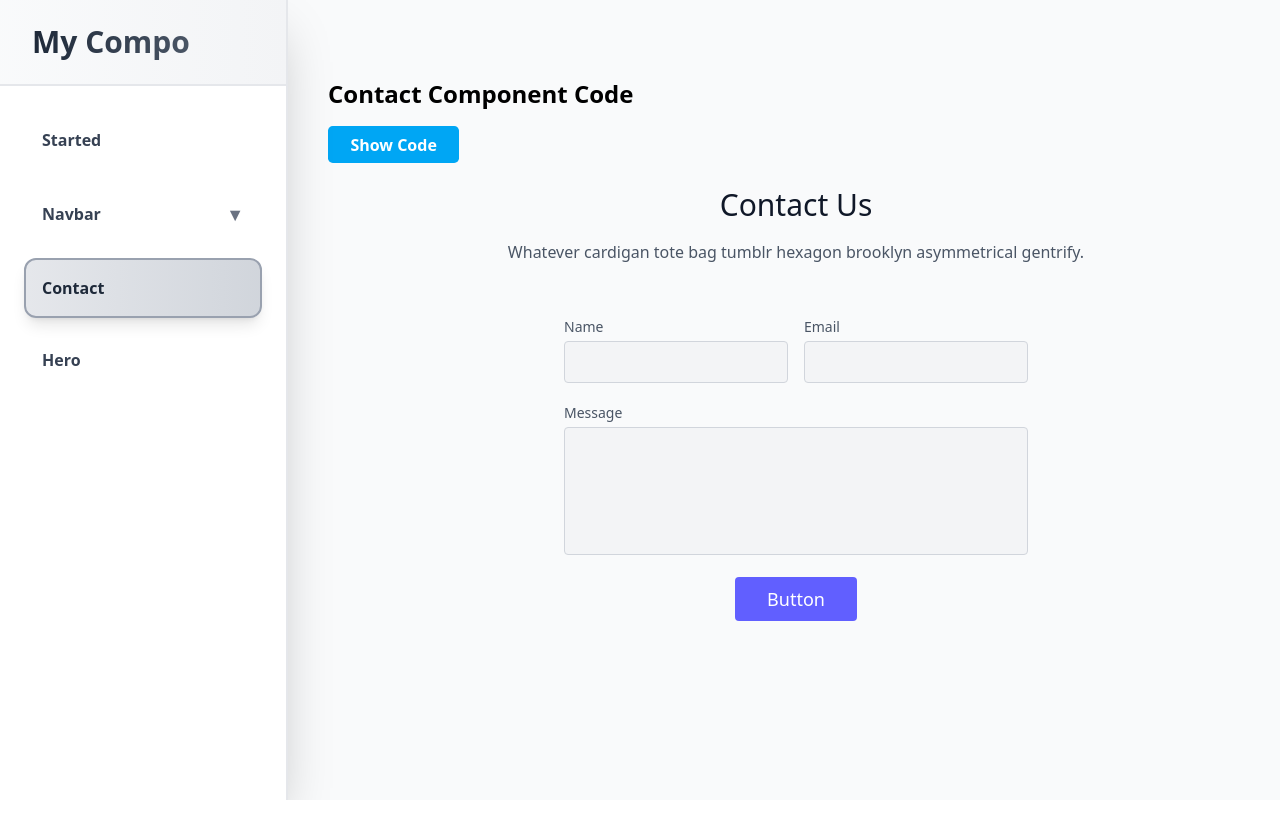
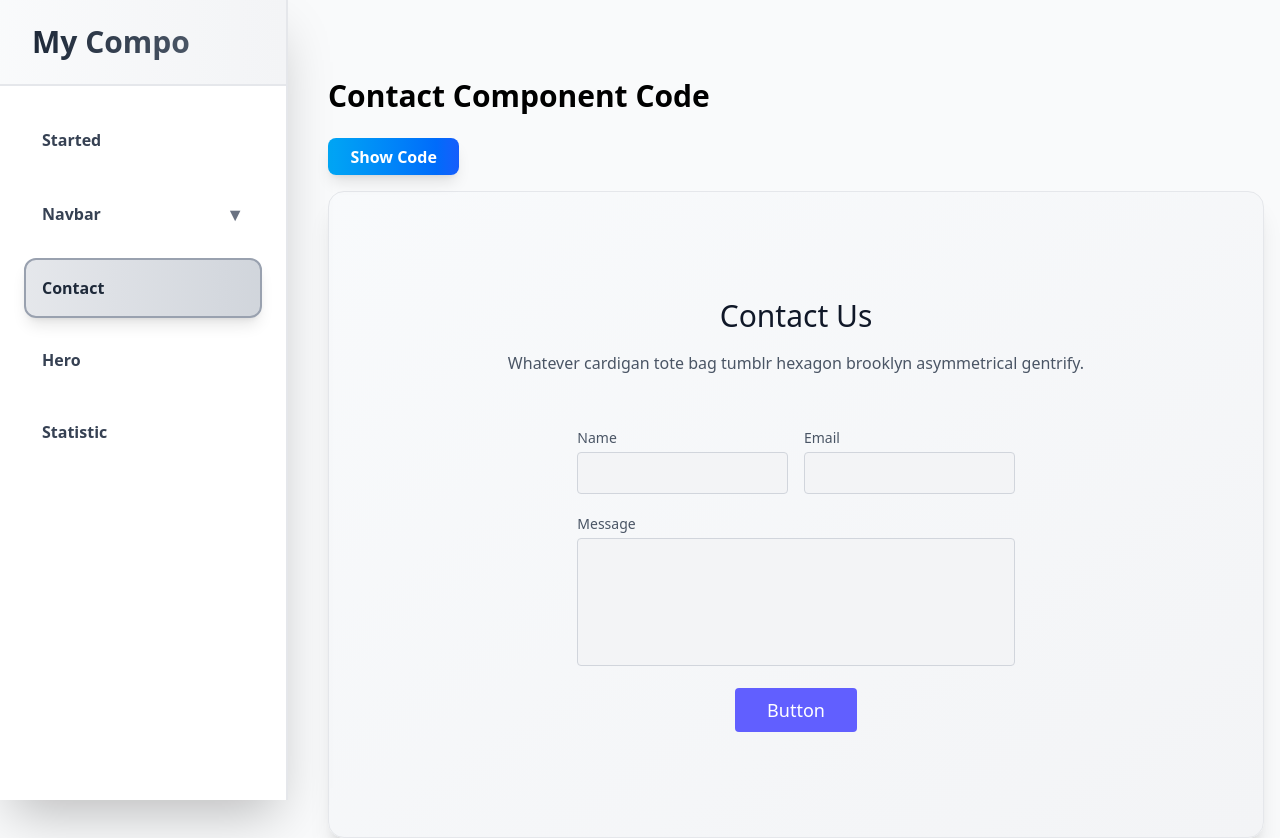
Before and after one commit to Lio3307/MyCompo-, a React (Vite) app: page /dashboard/contact in a window 1280 px wide. Before the commit the page ends 800 px from the top, so only its background shows below. Built offline with nearby package versions, Linux system fonts and the light colour scheme.

Commit message:
adding statistic component

```diff
--- a/src/App.tsx
+++ b/src/App.tsx
@@ -3,6 +3,7 @@
 import Home from "./pages/Home";
 import Contact from "./pages/Contact";
 import HeroSection from "./pages/HeroSection";
+import Statistic from "./pages/Statistic";
 
 function App() {
   return (
@@ -11,6 +12,7 @@
         <Route path="home" element={<Home />} />
         <Route path="contact" element={<Contact />} />
         <Route path="hero" element={<HeroSection />} />
+        <Route path="statistic" element={<Statistic />} />
       </Route>
     </Routes>
   );
--- a/src/components/ComponentHighlight.tsx
+++ b/src/components/ComponentHighlight.tsx
@@ -37,7 +37,7 @@
           />
       ) : (
         <div
-          className="bg-gradient-to-br from-slate-50 to-gray-100 rounded-2xl shadow-xl p-8 mx-4 border border-gray-200"
+          className="bg-gradient-to-br from-slate-50 to-gray-100 rounded-2xl shadow-xl p-[0.6rem] mx-4 border border-gray-200"
           dangerouslySetInnerHTML={{ __html: sourceCode }}
         />
       )}
--- a/src/components/Sidebar.tsx
+++ b/src/components/Sidebar.tsx
@@ -132,6 +132,21 @@
                 Hero
               </Link>
             </li>
+
+            <li>
+              <Link
+                to={"/dashboard/statistic"}
+                className={`block p-4 rounded-xl font-semibold text-gray-700 hover:bg-gradient-to-r hover:from-gray-100 hover:to-gray-200 transition-all duration-300 border-2 ${
+                  getPath === "statistic"
+                    ? "bg-gradient-to-r from-gray-200 to-gray-300 border-gray-400 shadow-lg text-gray-800"
+                    : "border-transparent hover:border-gray-300 hover:shadow-md"
+                }`}
+                onClick={() => setIsOpen(false)}
+              >
+                Statistic
+              </Link>
+            </li>
+
           </ul>
         </nav>
       </aside>
--- a/src/pages/Contact.tsx
+++ b/src/pages/Contact.tsx
@@ -1,38 +1,35 @@
-import { useState } from "react";
-import CodeHighlighter from "../components/CodeHiglighter";
+import ComponentHighlight from "../components/ComponentHighlight";
 
 const Contact = () => {
-  const [showCode, setShowCode] = useState<boolean>(false);
-
   const codeContact = `
-         <section className="text-gray-600 body-font relative">
-  <div className="container px-5 py-24 mx-auto">
-    <div className="flex flex-col text-center w-full mb-12">
-      <h1 className="sm:text-3xl text-2xl font-medium title-font mb-4 text-gray-900">Contact Us</h1>
-      <p className="lg:w-2/3 mx-auto leading-relaxed text-base">Whatever cardigan tote bag tumblr hexagon brooklyn asymmetrical gentrify.</p>
+         <section class="text-gray-600 body-font relative">
+  <div class="container px-5 py-24 mx-auto">
+    <div class="flex flex-col text-center w-full mb-12">
+      <h1 class="sm:text-3xl text-2xl font-medium title-font mb-4 text-gray-900">Contact Us</h1>
+      <p class="lg:w-2/3 mx-auto leading-relaxed text-base">Whatever cardigan tote bag tumblr hexagon brooklyn asymmetrical gentrify.</p>
     </div>
-    <div className="lg:w-1/2 md:w-2/3 mx-auto">
-      <div className="flex flex-wrap -m-2">
-        <div className="p-2 w-1/2">
-          <div className="relative">
-            <label  className="leading-7 text-sm text-gray-600">Name</label>
-            <input type="text" id="name" name="name" className="w-full bg-gray-100 bg-opacity-50 rounded border border-gray-300 focus:border-indigo-500 focus:bg-white focus:ring-2 focus:ring-indigo-200 text-base outline-none text-gray-700 py-1 px-3 leading-8 transition-colors duration-200 ease-in-out"/>
+    <div class="lg:w-1/2 md:w-2/3 mx-auto">
+      <div class="flex flex-wrap -m-2">
+        <div class="p-2 w-1/2">
+          <div class="relative">
+            <label  class="leading-7 text-sm text-gray-600">Name</label>
+            <input type="text" id="name" name="name" class="w-full bg-gray-100 bg-opacity-50 rounded border border-gray-300 focus:border-indigo-500 focus:bg-white focus:ring-2 focus:ring-indigo-200 text-base outline-none text-gray-700 py-1 px-3 leading-8 transition-colors duration-200 ease-in-out"/>
           </div>
         </div>
-        <div className="p-2 w-1/2">
-          <div className="relative">
-            <label  className="leading-7 text-sm text-gray-600">Email</label>
-            <input type="email" id="email" name="email" className="w-full bg-gray-100 bg-opacity-50 rounded border border-gray-300 focus:border-indigo-500 focus:bg-white focus:ring-2 focus:ring-indigo-200 text-base outline-none text-gray-700 py-1 px-3 leading-8 transition-colors duration-200 ease-in-out"/>
+        <div class="p-2 w-1/2">
+          <div class="relative">
+            <label  class="leading-7 text-sm text-gray-600">Email</label>
+            <input type="email" id="email" name="email" class="w-full bg-gray-100 bg-opacity-50 rounded border border-gray-300 focus:border-indigo-500 focus:bg-white focus:ring-2 focus:ring-indigo-200 text-base outline-none text-gray-700 py-1 px-3 leading-8 transition-colors duration-200 ease-in-out"/>
           </div>
         </div>
-        <div className="p-2 w-full">
-          <div className="relative">
-            <label  className="leading-7 text-sm text-gray-600">Message</label>
-            <textarea id="message" name="message" className="w-full bg-gray-100 bg-opacity-50 rounded border border-gray-300 focus:border-indigo-500 focus:bg-white focus:ring-2 focus:ring-indigo-200 h-32 text-base outline-none text-gray-700 py-1 px-3 resize-none leading-6 transition-colors duration-200 ease-in-out"></textarea>
+        <div class="p-2 w-full">
+          <div class="relative">
+            <label  class="leading-7 text-sm text-gray-600">Message</label>
+            <textarea id="message" name="message" class="w-full bg-gray-100 bg-opacity-50 rounded border border-gray-300 focus:border-indigo-500 focus:bg-white focus:ring-2 focus:ring-indigo-200 h-32 text-base outline-none text-gray-700 py-1 px-3 resize-none leading-6 transition-colors duration-200 ease-in-out"></textarea>
           </div>
         </div>
-        <div className="p-2 w-full">
-          <button className="flex mx-auto text-white bg-indigo-500 border-0 py-2 px-8 focus:outline-none hover:bg-indigo-600 rounded text-lg">Button</button>
+        <div class="p-2 w-full">
+          <button class="flex mx-auto text-white bg-indigo-500 border-0 py-2 px-8 focus:outline-none hover:bg-indigo-600 rounded text-lg">Button</button>
         </div>
       </div>
     </div>
@@ -40,93 +37,12 @@
 </section>
 
     `;
-
   return (
     <>
-      <h2 className="ml-[1rem] mt-[3.4rem] text-2xl font-bold mb-4">Contact Component Code</h2>
-      <button
-        className={`ml-[1rem] mb-[1rem] text-[1rem] rounded-[0.3rem] hover:cursor-pointer  px-[1.4rem] py-[0.4rem] font-bold ${
-          showCode ? "bg-red-600" : "bg-sky-500"
-        } text-white`}
-        onClick={(e) => {
-          e.preventDefault();
-          e.stopPropagation();
-          setShowCode((prev) => !prev);
-        }}
-      >
-        {showCode ? "Hide Code" : "Show Code"}
-      </button>
-      {showCode ? (
-        <CodeHighlighter
-          codeString={codeContact}
-          language="html"
-          maxHeight="70vh"
-          outerMaxWidth="calc(100vw - 18rem)"
-        />
-      ) : (
-        <div>
-          <section className="text-gray-600 body-font relative">
-            <div className="container px-5 py-2 mx-auto">
-              <div className="flex flex-col text-center w-full mb-12">
-                <h1 className="sm:text-3xl text-2xl font-medium title-font mb-4 text-gray-900">
-                  Contact Us
-                </h1>
-                <p className="lg:w-2/3 mx-auto leading-relaxed text-base">
-                  Whatever cardigan tote bag tumblr hexagon brooklyn
-                  asymmetrical gentrify.
-                </p>
-              </div>
-              <div className="lg:w-1/2 md:w-2/3 mx-auto">
-                <div className="flex flex-wrap -m-2">
-                  <div className="p-2 w-1/2">
-                    <div className="relative">
-                      <label className="leading-7 text-sm text-gray-600">
-                        Name
-                      </label>
-                      <input
-                        type="text"
-                        id="name"
-                        name="name"
-                        className="w-full bg-gray-100 bg-opacity-50 rounded border border-gray-300 focus:border-indigo-500 focus:bg-white focus:ring-2 focus:ring-indigo-200 text-base outline-none text-gray-700 py-1 px-3 leading-8 transition-colors duration-200 ease-in-out"
-                      />
-                    </div>
-                  </div>
-                  <div className="p-2 w-1/2">
-                    <div className="relative">
-                      <label className="leading-7 text-sm text-gray-600">
-                        Email
-                      </label>
-                      <input
-                        type="email"
-                        id="email"
-                        name="email"
-                        className="w-full bg-gray-100 bg-opacity-50 rounded border border-gray-300 focus:border-indigo-500 focus:bg-white focus:ring-2 focus:ring-indigo-200 text-base outline-none text-gray-700 py-1 px-3 leading-8 transition-colors duration-200 ease-in-out"
-                      />
-                    </div>
-                  </div>
-                  <div className="p-2 w-full">
-                    <div className="relative">
-                      <label className="leading-7 text-sm text-gray-600">
-                        Message
-                      </label>
-                      <textarea
-                        id="message"
-                        name="message"
-                        className="w-full bg-gray-100 bg-opacity-50 rounded border border-gray-300 focus:border-indigo-500 focus:bg-white focus:ring-2 focus:ring-indigo-200 h-32 text-base outline-none text-gray-700 py-1 px-3 resize-none leading-6 transition-colors duration-200 ease-in-out"
-                      ></textarea>
-                    </div>
-                  </div>
-                  <div className="p-2 w-full">
-                    <button className="flex mx-auto text-white bg-indigo-500 border-0 py-2 px-8 focus:outline-none hover:bg-indigo-600 rounded text-lg">
-                      Button
-                    </button>
-                  </div>
-                </div>
-              </div>
-            </div>
-          </section>
-        </div>
-      )}
+      <ComponentHighlight
+        sourceCode={codeContact}
+        title="Contact Component Code"
+      />
     </>
   );
 };
--- /dev/null
+++ b/src/pages/Statistic.tsx
@@ -0,0 +1,62 @@
+import ComponentHighlight from "../components/ComponentHighlight";
+
+const Statistic = () => {
+  const code = `<section class="text-gray-600 body-font">
+  <div class="container px-5 py-24 mx-auto">
+    <div class="flex flex-col text-center w-full mb-20">
+      <h1 class="sm:text-3xl text-2xl font-medium title-font mb-4 text-gray-900">Master Cleanse Reliac Heirloom</h1>
+      <p class="lg:w-2/3 mx-auto leading-relaxed text-base">Whatever cardigan tote bag tumblr hexagon brooklyn asymmetrical gentrify, subway tile poke farm-to-table. Franzen you probably haven't heard of them man bun deep jianbing selfies heirloom prism food truck ugh squid celiac humblebrag.</p>
+    </div>
+    <div class="flex flex-wrap -m-4 text-center">
+      <div class="p-4 md:w-1/4 sm:w-1/2 w-full">
+        <div class="border-2 border-gray-200 px-4 py-6 rounded-lg">
+          <svg fill="none" stroke="currentColor" stroke-linecap="round" stroke-linejoin="round" stroke-width="2" class="text-indigo-500 w-12 h-12 mb-3 inline-block" viewBox="0 0 24 24">
+            <path d="M8 17l4 4 4-4m-4-5v9"></path>
+            <path d="M20.88 18.09A5 5 0 0018 9h-1.26A8 8 0 103 16.29"></path>
+          </svg>
+          <h2 class="title-font font-medium text-3xl text-gray-900">2.7K</h2>
+          <p class="leading-relaxed">Downloads</p>
+        </div>
+      </div>
+      <div class="p-4 md:w-1/4 sm:w-1/2 w-full">
+        <div class="border-2 border-gray-200 px-4 py-6 rounded-lg">
+          <svg fill="none" stroke="currentColor" stroke-linecap="round" stroke-linejoin="round" stroke-width="2" class="text-indigo-500 w-12 h-12 mb-3 inline-block" viewBox="0 0 24 24">
+            <path d="M17 21v-2a4 4 0 00-4-4H5a4 4 0 00-4 4v2"></path>
+            <circle cx="9" cy="7" r="4"></circle>
+            <path d="M23 21v-2a4 4 0 00-3-3.87m-4-12a4 4 0 010 7.75"></path>
+          </svg>
+          <h2 class="title-font font-medium text-3xl text-gray-900">1.3K</h2>
+          <p class="leading-relaxed">Users</p>
+        </div>
+      </div>
+      <div class="p-4 md:w-1/4 sm:w-1/2 w-full">
+        <div class="border-2 border-gray-200 px-4 py-6 rounded-lg">
+          <svg fill="none" stroke="currentColor" stroke-linecap="round" stroke-linejoin="round" stroke-width="2" class="text-indigo-500 w-12 h-12 mb-3 inline-block" viewBox="0 0 24 24">
+            <path d="M3 18v-6a9 9 0 0118 0v6"></path>
+            <path d="M21 19a2 2 0 01-2 2h-1a2 2 0 01-2-2v-3a2 2 0 012-2h3zM3 19a2 2 0 002 2h1a2 2 0 002-2v-3a2 2 0 00-2-2H3z"></path>
+          </svg>
+          <h2 class="title-font font-medium text-3xl text-gray-900">74</h2>
+          <p class="leading-relaxed">Files</p>
+        </div>
+      </div>
+      <div class="p-4 md:w-1/4 sm:w-1/2 w-full">
+        <div class="border-2 border-gray-200 px-4 py-6 rounded-lg">
+          <svg fill="none" stroke="currentColor" stroke-linecap="round" stroke-linejoin="round" stroke-width="2" class="text-indigo-500 w-12 h-12 mb-3 inline-block" viewBox="0 0 24 24">
+            <path d="M12 22s8-4 8-10V5l-8-3-8 3v7c0 6 8 10 8 10z"></path>
+          </svg>
+          <h2 class="title-font font-medium text-3xl text-gray-900">46</h2>
+          <p class="leading-relaxed">Places</p>
+        </div>
+      </div>
+    </div>
+  </div>
+</section>`;
+
+  return (
+    <>
+        <ComponentHighlight sourceCode={code} title="Statistic Component"/>
+    </>
+  );
+};
+
+export default Statistic;
```
